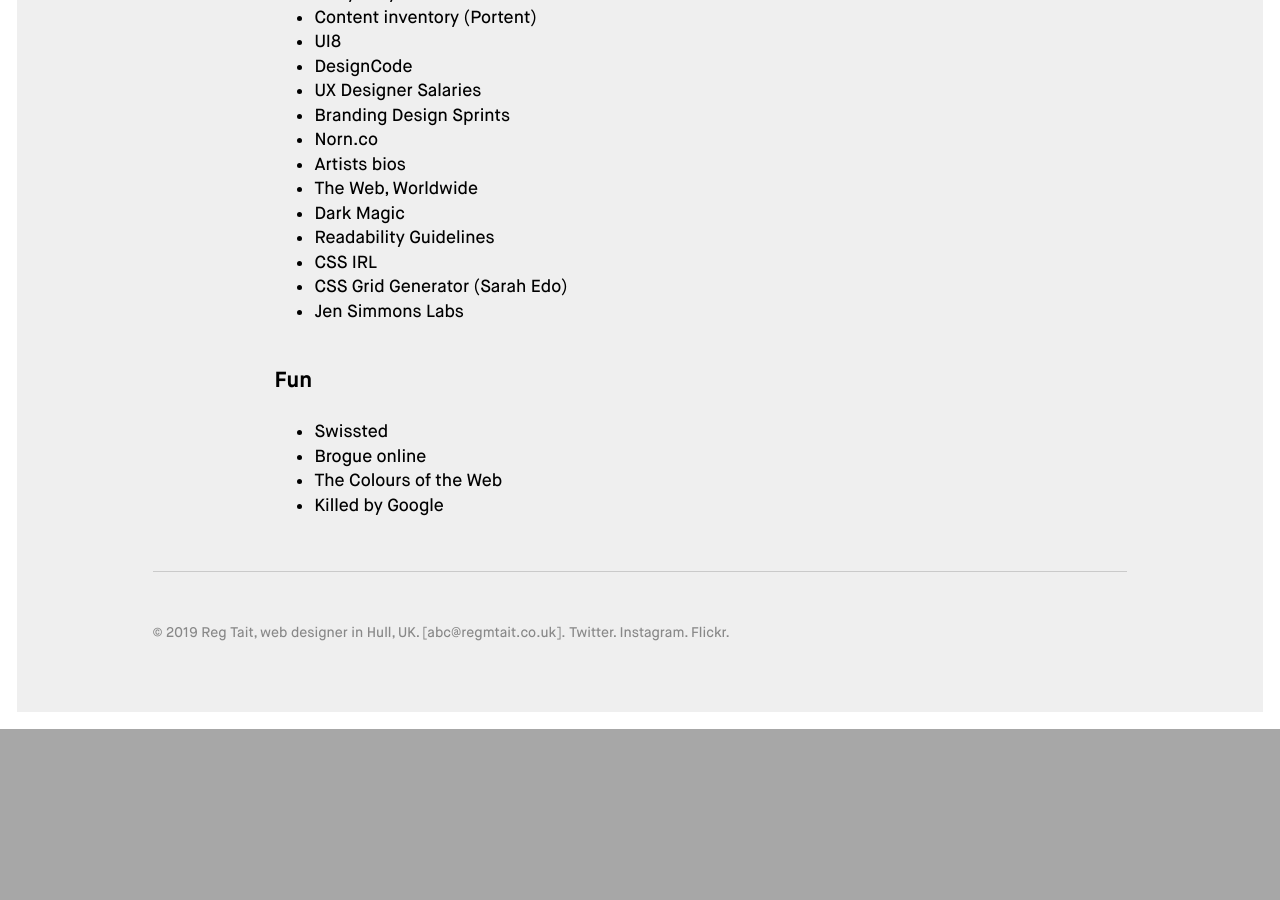
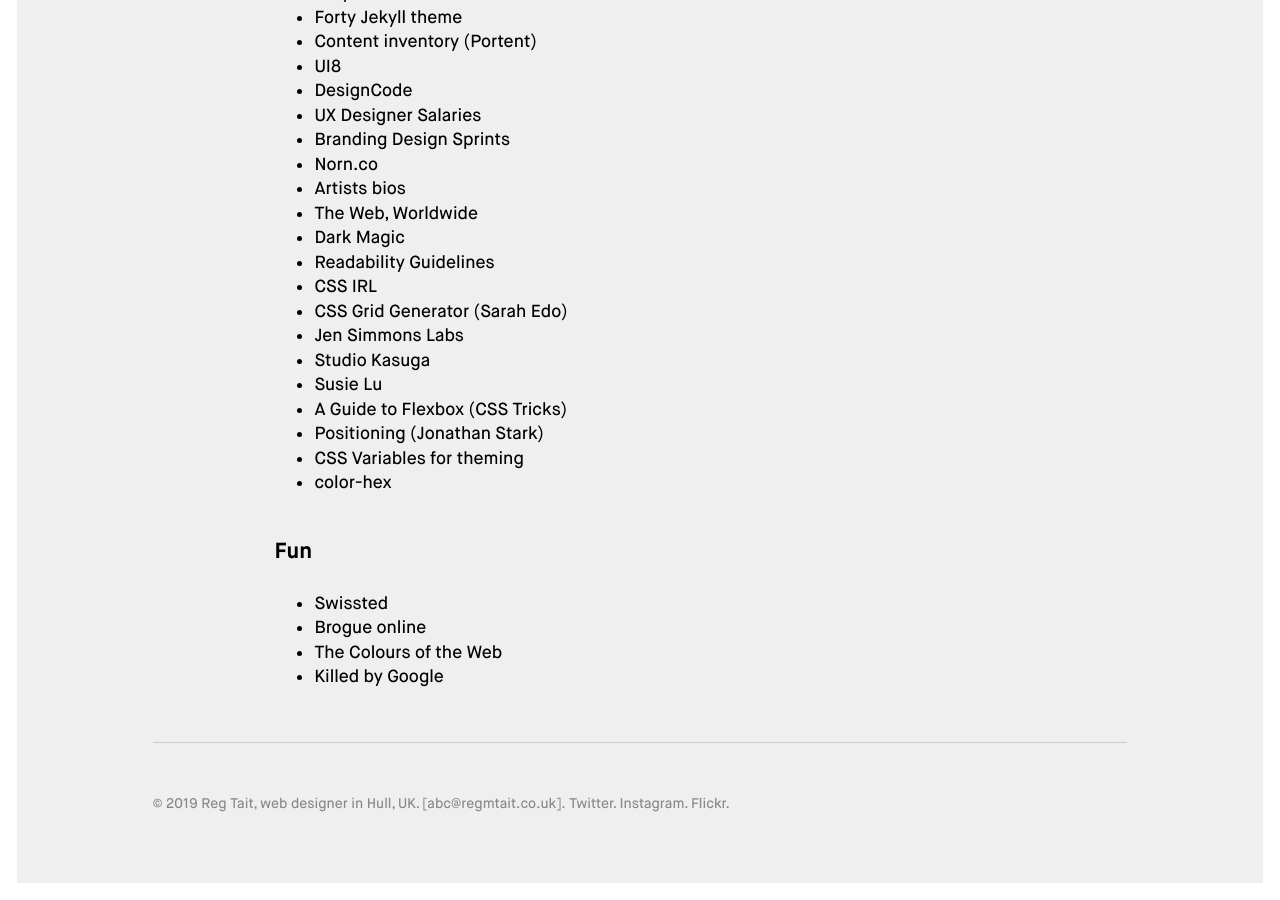
Before and after one commit to regmtait/regmtait.co.uk, a Jekyll site: the page built from links.md, in a window 1280 px wide and 900 px high, scrolled down 4873 px. Built offline with Jekyll 4.4.1, drawn with Linux system fonts in a browser that asks for light colours; before the commit the page ends 5602 px from its top, so only the background shows below that.

Commit message:
Update links

```diff
--- a/links.md
+++ b/links.md
@@ -200,6 +201,12 @@
 * [CSS IRL](https://css-irl.info)
 * [CSS Grid Generator (Sarah Edo)](https://cssgrid-generator.netlify.com/)
 * [Jen Simmons Labs](https://labs.jensimmons.com/)
+* [Studio Kasuga](https://kasuga.is/studio/)
+* [Susie Lu](https://susielu.com/)
+* [A Guide to Flexbox (CSS Tricks)](https://css-tricks.com/snippets/css/a-guide-to-flexbox/)
+* [Positioning (Jonathan Stark)](https://jonathanstark.com/xyps)
+* [CSS Variables for theming](https://codepen.io/ohansemmanuel/pen/xYKgwE)
+* [color-hex](https://www.color-hex.com/)
 
 ## Fun
 
```
Also changed, not shown: other parts of links.md (+1 -0 lines).
